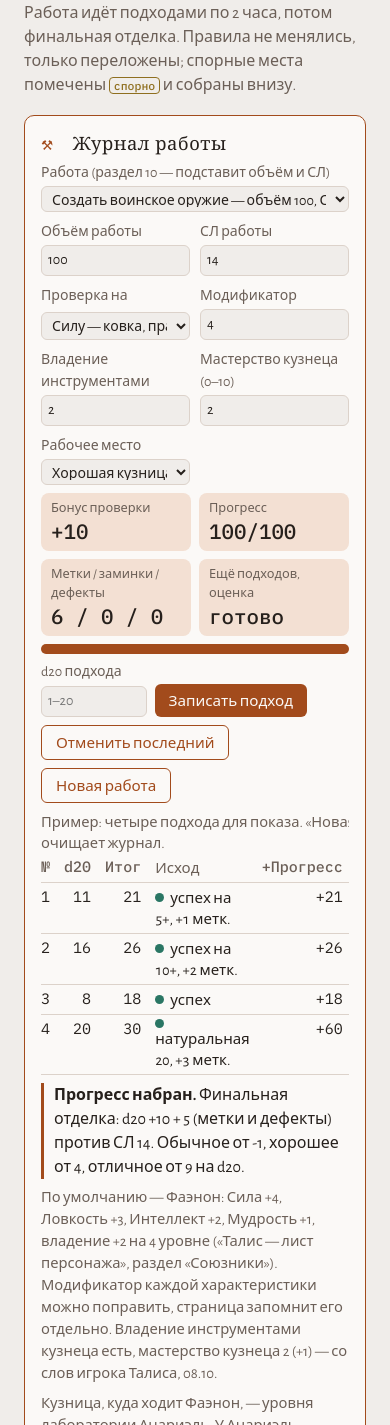
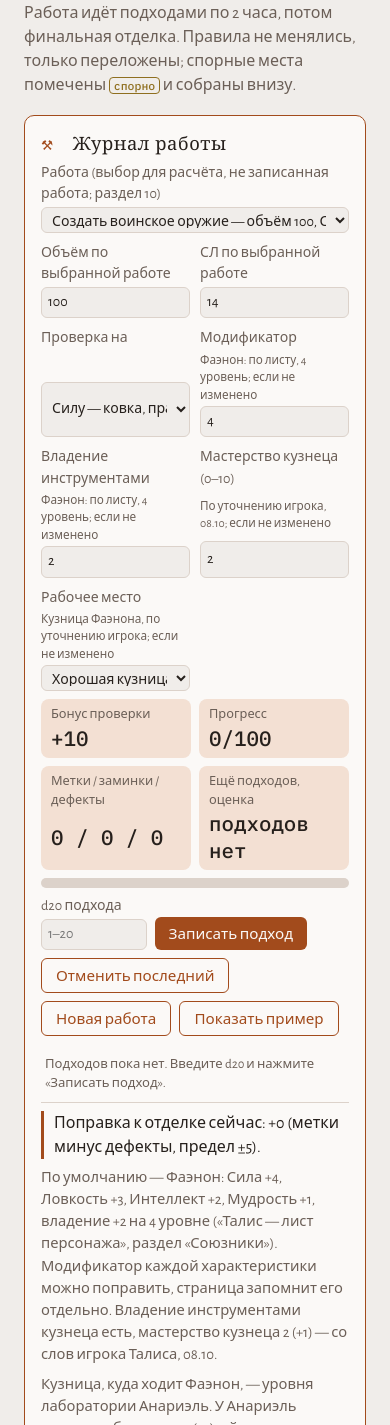
Before and after one commit to harana3737-dot/Alcemy, a plain HTML site: page Шпаргалка кузнеца.html in a window 390 px wide. Shown: the part 91-1516 px from the top of the page. Drawn offline with nearby package versions, Linux system fonts and the light colour scheme; a web font is replaced by a local one.

Commit message:
А1: отделить пример кузни от настоящей работы и подписать исходные значения

```diff
--- a/scripts/cards/test_claude_review.cjs
+++ b/scripts/cards/test_claude_review.cjs
@@ -14,12 +14,17 @@ const base=process.env.ALCEMY_URL||'http://127.0.0.1:8770';
       await page.goto(base+'/'+encodeURIComponent(embedded?'Помощник варки.html':'Шпаргалка кузнеца.html'));
       const smith=embedded?page.locator('#craft-smith'):page;
       if(embedded)await page.locator('[data-tab="smith"]').click();
+      assert.equal(await smith.locator('#o-p').innerText(),'0/100');
+      assert.equal(await smith.locator('#sample-banner').isVisible(),false);
+      await smith.locator('#sample').click();
+      assert.equal(await smith.locator('#sample-banner').isVisible(),true);
       assert.equal(await smith.locator('#log caption').count(),1);
       await page.reload();
       if(embedded)await page.locator('[data-tab="smith"]').click();
       assert.equal(await smith.locator('#log caption').count(),1,'Перезагрузка должна сохранить пометку примера');
       await smith.locator('#undo').click();
       assert.equal(await smith.locator('#log caption').count(),1,'Отмена демонстрационного подхода сохраняет пометку примера');
+      page.once('dialog',d=>d.accept());
       await smith.locator('#d20').fill('10');await smith.locator('#add').click();
       assert.equal(await smith.locator('#log tbody tr').count(),1,'Первый реальный подход заменяет пример');
       assert.equal(await smith.locator('#o-p').innerText(),'20/100');
--- a/Шпаргалка кузнеца.html
+++ b/Шпаргалка кузнеца.html
@@ -1,4 +1,5 @@
 <meta charset="utf-8">
+<meta name="viewport" content="width=device-width, initial-scale=1">
 <title>Шпаргалка кузнеца</title>
 <link rel="preconnect" href="https://fonts.googleapis.com">
 <link rel="stylesheet" href="https://fonts.googleapis.com/css2?family=Alegreya+SC:wght@500;700&family=Alegreya+Sans:wght@400;500;700&family=IBM+Plex+Mono:wght@400;500&display=swap">
@@ -45,6 +46,17 @@ td.n,th.n{font-family:var(--mono);text-align:right;padding-right:14px;white-spac
 .mark{font:500 .72rem var(--mono);color:var(--mid);border:1px solid var(--mid);border-radius:4px;padding:0 4px;white-space:nowrap}
 footer{color:var(--muted);font-size:.88rem}
 /* Журнал работы */
+.sample-banner{border:2px solid var(--accent);background:var(--warn-soft);border-radius:8px;padding:10px;font-weight:700}
+.sample-on .out,.sample-on #log tbody{background:repeating-linear-gradient(135deg,var(--panel) 0 8px,var(--accent-soft) 8px 12px)}
+.sample-on .tile{background:transparent}
+@media(max-width:480px){
+  #log{width:100%}#log thead{display:none}#log tbody,#log tr{display:block}
+  #log tr{display:grid;grid-template-columns:repeat(3,minmax(0,1fr));border-bottom:1px solid var(--line);padding:6px 0}
+  #log td,#log td.n{display:block;border:0;padding:4px;text-align:left;white-space:normal;overflow-wrap:anywhere;font-size:.82rem}
+  #log td::before{content:attr(data-label);display:block;color:var(--muted);font:.75rem var(--body)}
+  #log td[colspan]{grid-column:1/-1}.tile b{font-size:1.08rem}
+}
+
 .calc{border-color:var(--accent)}
 .fields{display:grid;grid-template-columns:repeat(auto-fit,minmax(130px,1fr));gap:10px}
 .fields label{display:grid;gap:2px;font-size:.88rem;color:var(--muted);min-width:0}
@@ -75,17 +87,18 @@ button.ghost{background:transparent;color:var(--accent);border:1px solid var(--a
   <section class="step calc" aria-labelledby="calc-h">
     <h2 id="calc-h"><b>⚒</b>Журнал работы</h2>
     <div class="fields">
-      <label for="job" class="wide">Работа (раздел 10 — подставит объём и СЛ)
+      <label for="job" class="wide">Работа (выбор для расчёта, не записанная работа; раздел 10)
         <select id="job"></select></label>
-      <label for="vol">Объём работы<input id="vol" type="number" min="1" value="100"></label>
-      <label for="dc">СЛ работы<input id="dc" type="number" min="1" value="14"></label>
+      <label for="vol">Объём по выбранной работе<input id="vol" type="number" min="1" value="100"></label>
+      <label for="dc">СЛ по выбранной работе<input id="dc" type="number" min="1" value="14"></label>
       <label for="abk">Проверка на<select id="abk"><option value="str">Силу — ковка, правка</option><option value="dex">Ловкость — отделка, рукояти</option><option value="int">Интеллект — чертежи, анализ</option><option value="wis">Мудрость — особые случаи</option></select></label>
-      <label for="ab">Модификатор<input id="ab" type="number" value="4"></label>
-      <label for="pb">Владение инструментами<input id="pb" type="number" value="2"></label>
-      <label for="ml">Мастерство кузнеца (0–10)<input id="ml" type="number" min="0" max="10" value="2"></label>
-      <label for="ws">Рабочее место
+      <label for="ab">Модификатор <small>Фаэнон: по листу, 4 уровень; если не изменено</small><input id="ab" type="number" value="4"></label>
+      <label for="pb">Владение инструментами <small>Фаэнон: по листу, 4 уровень; если не изменено</small><input id="pb" type="number" value="2"></label>
+      <label for="ml">Мастерство кузнеца (0–10) <small>По уточнению игрока, 08.10; если не изменено</small><input id="ml" type="number" min="0" max="10" value="2"></label>
+      <label for="ws">Рабочее место <small>Кузница Фаэнона, по уточнению игрока; если не изменено</small>
         <select id="ws"><option value="0">Инструменты +0</option><option value="1">Обычная кузница +1</option><option value="3" selected>Хорошая кузница +3 (кузнец Фаэнона)</option><option value="5">Мастерская кузница +5</option></select></label>
     </div>
+    <div id="sample-banner" class="sample-banner" hidden>Пример, не работа Фаэнона. Новая работа — очистить</div>
     <div class="out" aria-live="polite">
       <div class="tile"><span>Бонус проверки</span><b id="o-b">+6</b></div>
       <div class="tile"><span>Прогресс</span><b id="o-p">0/100</b></div>
@@ -99,6 +112,7 @@ button.ghost{background:transparent;color:var(--accent);border:1px solid var(--a
       <button id="add" type="button">Записать подход</button>
       <button id="undo" type="button" class="ghost">Отменить последний</button>
       <button id="reset" type="button" class="ghost">Новая работа</button>
+      <button id="sample" type="button" class="ghost">Показать пример</button>
     </div>
     <div class="tw"><table id="log"><thead><tr><th class="n">№</th><th class="n">d20</th><th class="n">Итог</th><th>Исход</th><th class="n">+Прогресс</th><th class="n">Всего</th></tr></thead><tbody></tbody></table></div>
     <p id="final" class="ex"></p>
@@ -324,16 +338,18 @@ button.ghost{background:transparent;color:var(--accent);border:1px solid var(--a
       const rb=st.sample?b:r.b,rdc=st.sample?dc:r.dc;
       const s=step(r.d,rb,rdc,r.sub);prog=Math.max(0,prog+s.p-s.minus);mk+=s.mk;sn+=s.sn;df+=s.df;
       const add=s.minus?`−${s.minus}`:'+'+fmt(s.p);
-      rows.push(`<tr><td class="n">${i+1}</td><td class="n">${r.d}</td><td class="n">${r.d+rb}</td><td><span class="dot ${s.c}"></span>${s.txt}${s.mk?`, +${s.mk} метк.`:''}${s.sn?', заминка':''}${s.df?', дефект':''}</td><td class="n">${add}</td><td class="n">${fmt(Math.min(prog,vol))}</td></tr>`);});
+      rows.push(`<tr><td class="n" data-label="№">${i+1}</td><td class="n" data-label="d20">${r.d}</td><td class="n" data-label="Итог">${r.d+rb}</td><td data-label="Исход"><span class="dot ${s.c}"></span>${s.txt}${s.mk?`, +${s.mk} метк.`:''}${s.sn?', заминка':''}${s.df?', дефект':''}</td><td class="n" data-label="+Прогресс">${add}</td><td class="n" data-label="Всего">${fmt(Math.min(prog,vol))}</td></tr>`);});
     const dfTot=df+Math.floor(sn/3), snLeft=sn%3;
     $('log').caption&&$('log').deleteCaption();if(st.sample){const c=$('log').createCaption();c.className='muted';c.style.textAlign='left';c.textContent='Пример: четыре подхода для показа. «Новая работа» очищает журнал.';}
     $('log').tBodies[0].innerHTML=rows.join('')||'<tr><td colspan="6" class="muted">Подходов пока нет. Введите d20 и нажмите «Записать подход».</td></tr>';
     $('o-b').textContent=(b>=0?'+':'')+b;
-    $('o-p').textContent=`${fmt(Math.min(prog,vol))}/${vol}`;
+    $('sample-banner').hidden=!st.sample;
+    $('sample-banner').closest('.calc').classList.toggle('sample-on',st.sample);
+    $('o-p').textContent=`${st.sample?'пример · ':''}${fmt(Math.min(prog,vol))}/${vol}`;
     $('o-mk').textContent=`${mk} / ${snLeft} / ${dfTot}`;
     $('o-bar').style.width=Math.min(100,prog/vol*100)+'%';
     const a=avg(b,dc);
-    $('o-left').textContent=prog>=vol?'готово':(a>0?`≈${Math.ceil((vol-prog)/a)} (${Math.ceil((vol-prog)/a)*2} ч)`:'—');
+    $('o-left').textContent=!st.rolls.length?'подходов нет':prog>=vol?'готово':(a>0?`≈${Math.ceil((vol-prog)/a)} (${Math.ceil((vol-prog)/a)*2} ч)`:'—');
     const mod=Math.max(-5,Math.min(5,mk-dfTot));
     $('final').innerHTML=prog>=vol
       ? `<b>Прогресс набран.</b> Финальная отделка: d20 ${b>=0?'+':''}${b} ${mod>=0?'+':'−'} ${Math.abs(mod)} (метки и дефекты) против СЛ ${dc}. Обычное от ${dc-b-mod}, хорошее от ${dc+5-b-mod}, отличное от ${dc+10-b-mod} на d20.`
@@ -347,13 +363,12 @@ button.ghost{background:transparent;color:var(--accent);border:1px solid var(--a
   $('d20').addEventListener('input',()=>{$('sub-l').hidden=+$('d20').value!==1;});
   $('add').addEventListener('click',()=>{const d=Math.round(+$('d20').value);if(!(d>=1&&d<=20)){$('d20').focus();return;}
     const r={d,b:bonus(),dc:+$('dc').value||10};if(d===1){const s=Math.round(+$('sub').value);if(!(s>=1&&s<=20)){$('sub').focus();return;}r.sub=s;}
-    if(st.sample){st.rolls=[];st.sample=false;}st.rolls.push(r);$('d20').value='';$('sub').value='';$('sub-l').hidden=true;render();});
+    if(st.sample){if(!confirm('Очистить пример и записать настоящий подход?'))return;st.rolls=[];st.sample=false;}st.rolls.push(r);$('d20').value='';$('sub').value='';$('sub-l').hidden=true;render();});
   $('d20').addEventListener('keydown',e=>{if(e.key==='Enter')$('add').click();});
   $('undo').addEventListener('click',()=>{st.rolls.pop();render();});
   $('reset').addEventListener('click',()=>{st.sample=false;st.rolls=[];render();});
   load();
-  if(!st.rolls.length&&!localStorage_has()){st.rolls=[{d:11},{d:16},{d:8},{d:20}];st.sample=true;}
-  function localStorage_has(){try{return localStorage.getItem('smith-log-5')!==null}catch(e){return false}}
+  $('sample').addEventListener('click',()=>{if(st.rolls.length&&!st.sample&&!confirm('Заменить текущую работу примером?'))return;st.rolls=[{d:11},{d:16},{d:8},{d:20}];st.sample=true;render();});
   render();
 })(document);
 </script>
```
Also changed, not shown: scripts/cards/helper_tpl.html (+2 -2 lines), Помощник варки.html (+11 -10 lines), Шпаргалка свитков.html (+6 -4 lines).
